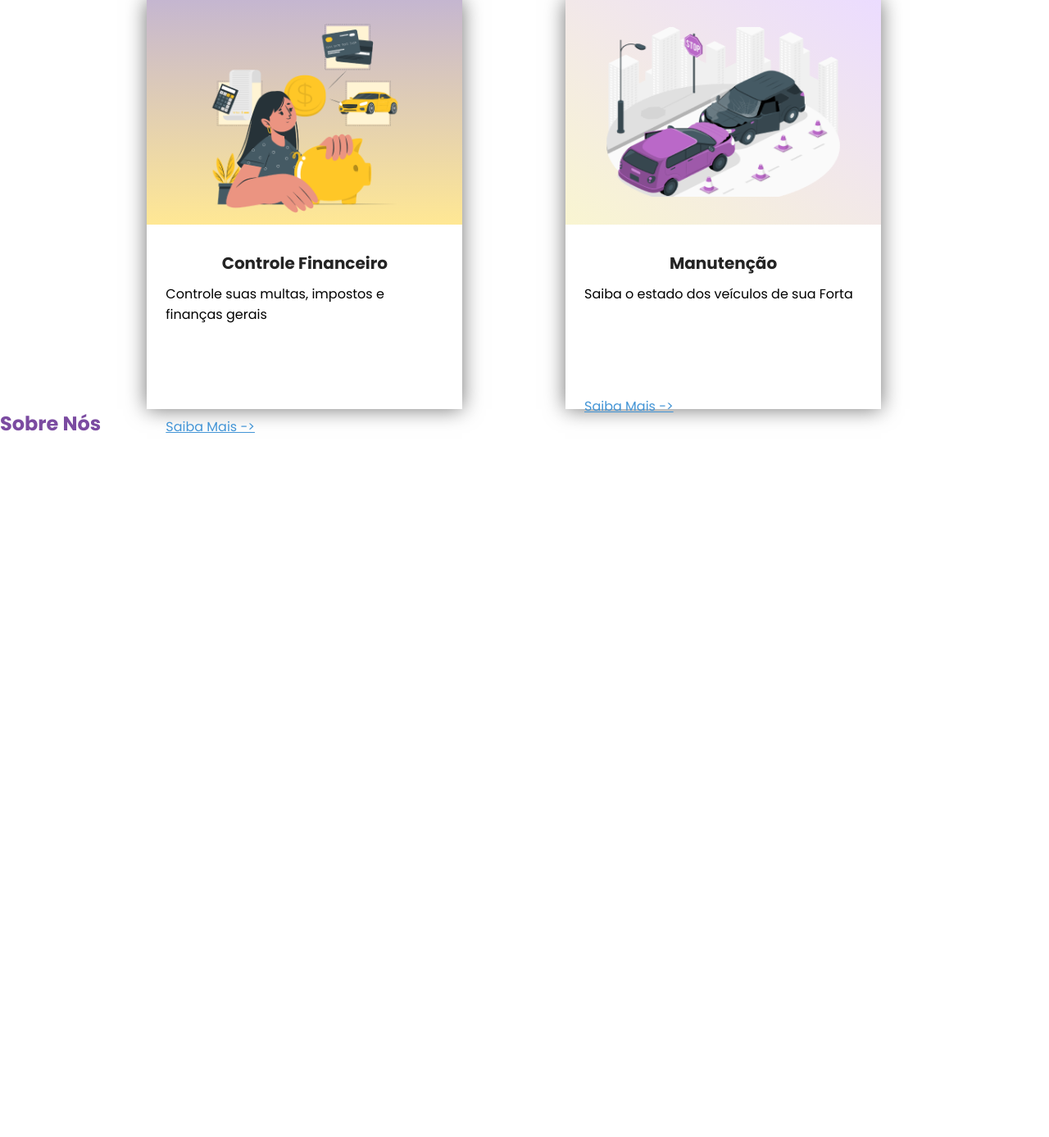
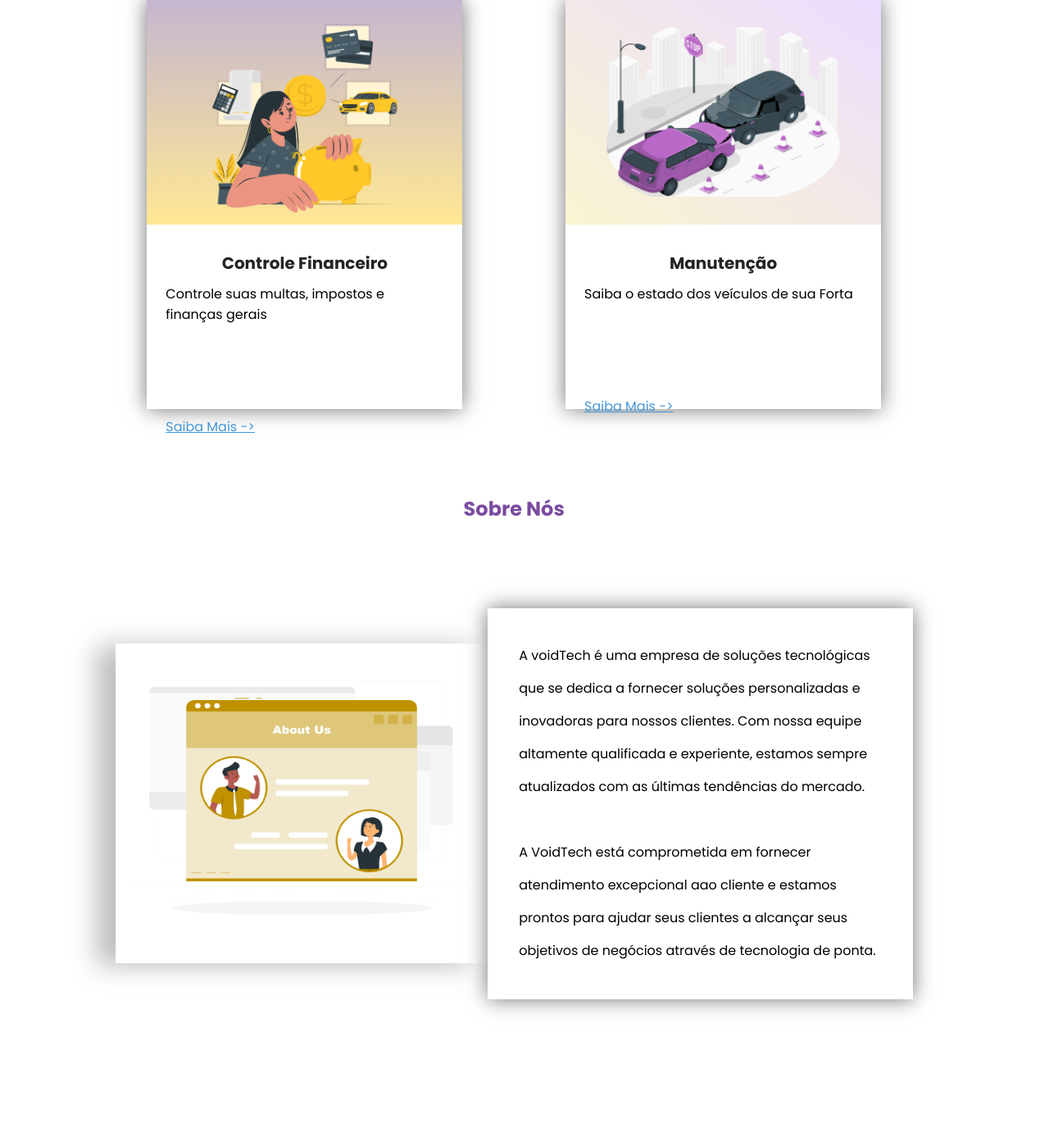
Before and after one commit to GustavoGomesDaSilva/VoidDash, a PHP site: page / in a window 1280 px wide. Shown: the part 1871-3258 px from the top of the page at 82% size. Before the commit the page ends 2399 px from the top, so only its background shows below. Run offline with PHP 8.4, Linux system fonts and the light colour scheme.

Commit message:
home 85%

```diff
--- a/index.php
+++ b/index.php
@@ -97,13 +97,16 @@
         </section>
         <!-- fim servicos -->
         <section id="sobreNos">
-        <h1 id="tituloServicos"><span class="tituloRoxo">Sobre Nós</span></h1>
-            <article>
-                <div>
-
+        <h1 id="tituloSobre"><span class="tituloRoxo">Sobre Nós</span></h1>
+            <article id="conteudoSobre">
+                <div id="imgSobre">
+                    <img src="components/assets/sobreNosImg.png" alt="">
                 </div>
-                <div>
-
+                <div id="txtSobre">
+                    <p>A voidTech é uma empresa de soluções tecnológicas que se dedica a fornecer soluções personalizadas e inovadoras para nossos clientes. Com nossa equipe altamente qualificada e experiente, estamos sempre atualizados com as últimas tendências do mercado.
+                    <br><br>
+                    A VoidTech está comprometida em fornecer atendimento excepcional aao cliente e estamos prontos para ajudar seus clientes a alcançar seus objetivos de negócios através de tecnologia de ponta.
+                    </p>
                 </div>
             </article>
         </section>
--- a/styles/stylePrincipal.css
+++ b/styles/stylePrincipal.css
@@ -273,7 +273,39 @@ header #btnTopoContainer{
 #sobreNos{
     width: 98vw;
     height: 98vh;
+    margin-top: 8vh;
 }
-#sobreNos #tituloServicos{
+#sobreNos #tituloSobre {
     margin: auto;
+    text-align: center;
+    width: fit-content;
+    margin: 13vh auto;
 }
+#conteudoSobre{
+    width: 76vw;
+    display: flex;
+    margin: auto;
+    align-items: center;
+}
+#imgSobre{
+    width: 38vw;
+    height: 390px;
+    box-shadow: -23px 3px 30px 0px rgba(189,189,189,1);
+    display: flex;
+    justify-content: center;
+    align-items: center;;
+}
+#imgSobre img{
+    width: 32vw;
+    height: 370px;
+}
+#txtSobre{
+    width: 37vw;
+    height: 400px;
+    /* background-color: #242424; */
+    box-shadow: 0px 0px 24px 0px rgba(115,115,115,1);
+    padding: 3vw;
+}
+#txtSobre p{
+    line-height: 40px;
+}
```
Also changed, not shown: styles/styleConfig.css (renamed from styles/styleConnfig.css, +21 -2 lines), views/areaDeControlePrincipal.php (+1 -6 lines), components/assets/sobreNosImg.png (added).
